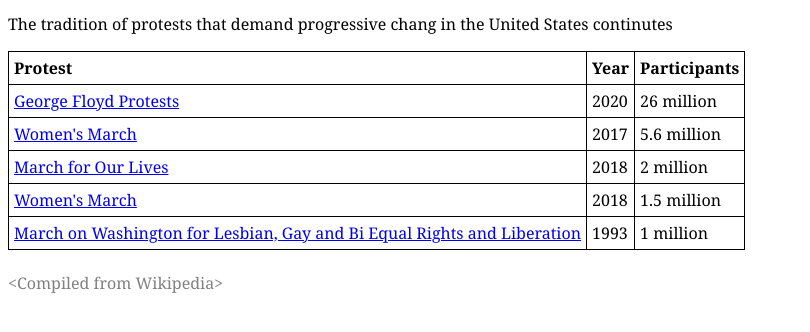
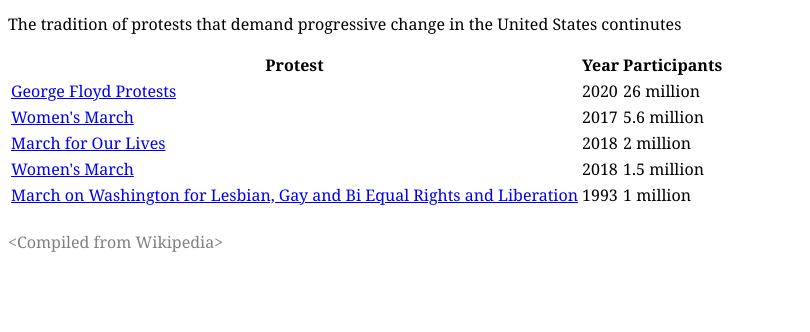
Before and after one commit to coraliecarlson/protests, a plain HTML site: page index.html in a window 1280 px wide. Shown: the part 416-748 px from the top of the page, without its empty margins (0-810 px from the left). Drawn offline with Linux system fonts and the light colour scheme.

Commit message:
homework version

```diff
--- a/index.html
+++ b/index.html
@@ -16,12 +16,7 @@
 .grey {
 	color: grey;
 }
-table, th, td {
-	padding: 5px;
-	text-align: left;
-	border: 1px black solid;
-	border-collapse: collapse;
-	}
+
 
 	</style>
 
@@ -33,7 +28,7 @@
 <figcaption class="grey">A protest in summer 2020 after George Floyd was killed by police in Minneapolis (Wikipedia)</figcaption>
 </figure>
 
-<p>The tradition of protests that demand progressive chang in the United States continutes</p>
+<p>The tradition of protests that demand progressive change in the United States continutes</p>
 
 <table>
 	<tr>
```
